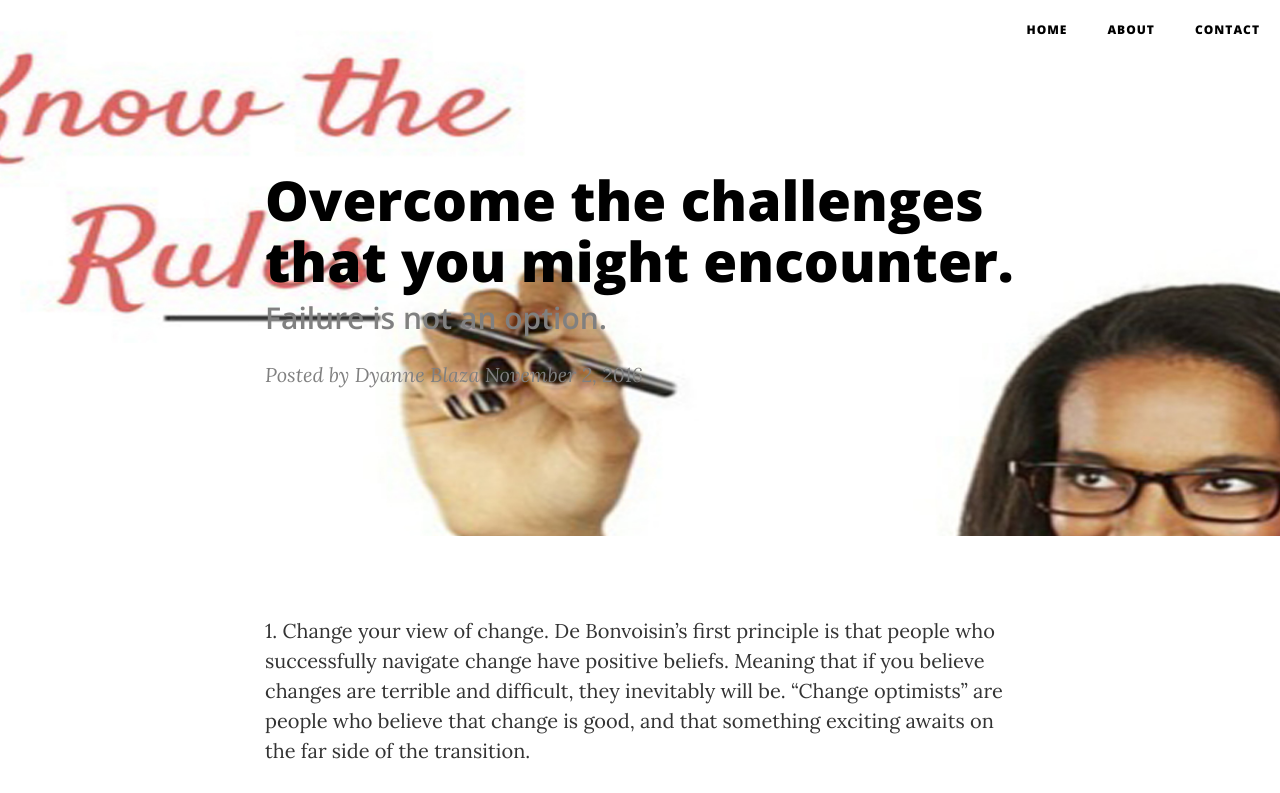
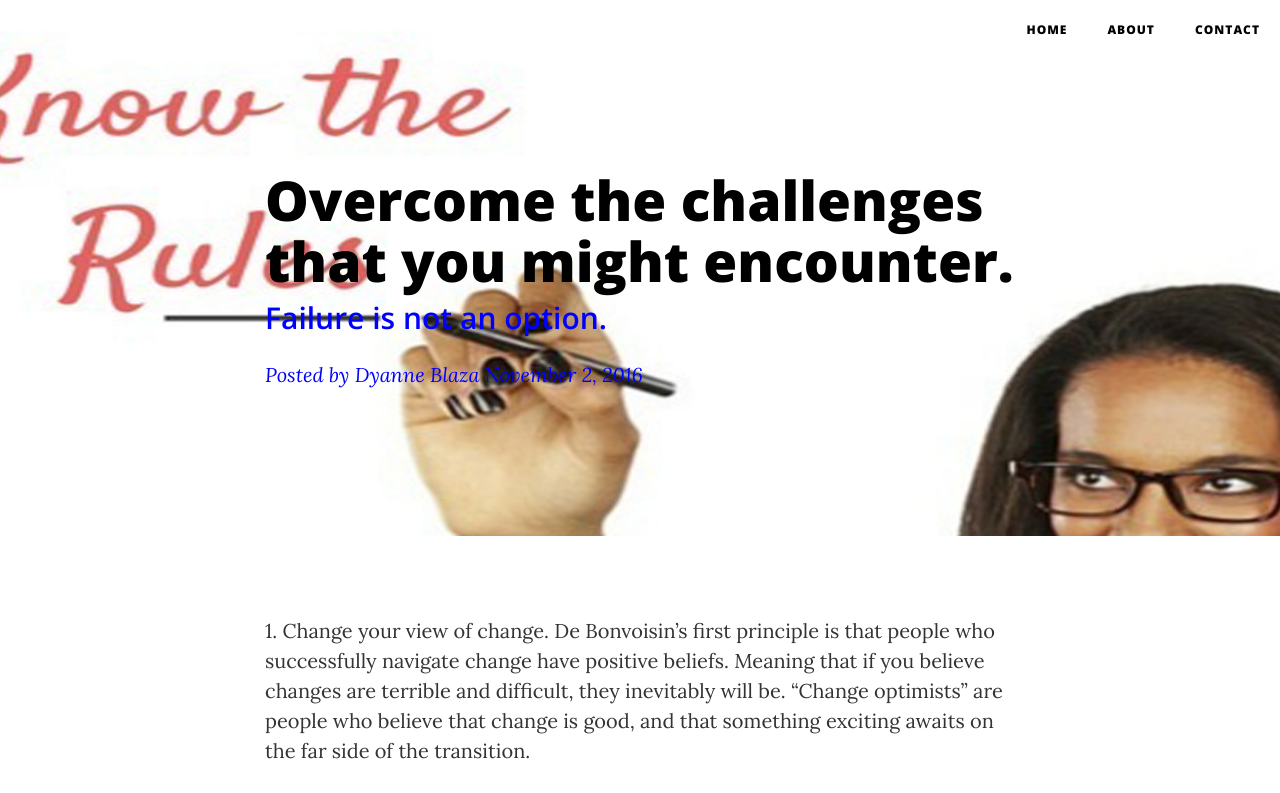
Before and after one commit to kathleenblaza/DyanneBlazaBlog, a website: page post2.html in a window 1280 px wide. Shown: the top 793 px of the page. Drawn offline with nearby package versions, Linux system fonts and the light colour scheme.

Commit message:
Update post2.html

```diff
--- a/post2.html
+++ b/post2.html
@@ -71,8 +71,8 @@
                 <div class="col-lg-8 col-lg-offset-2 col-md-10 col-md-offset-1">
                     <div class="post-heading">
                         <h1 style="color : black"> Overcome the challenges that you might encounter.</h1>
-                        <h2 class="subheading"style="color :gray">Failure is not an option. </h2>
-                        <span class="meta" style="color : gray">Posted by <a href="#" style ="color : gray">Dyanne Blaza</a> November 2, 2016</span>
+                        <h2 class="subheading"style="color :blue">Failure is not an option. </h2>
+                        <span class="meta" style="color : blue">Posted by <a href="#" style ="color : blue">Dyanne Blaza</a> November 2, 2016</span>
                     </div>
                 </div>
             </div>
```
